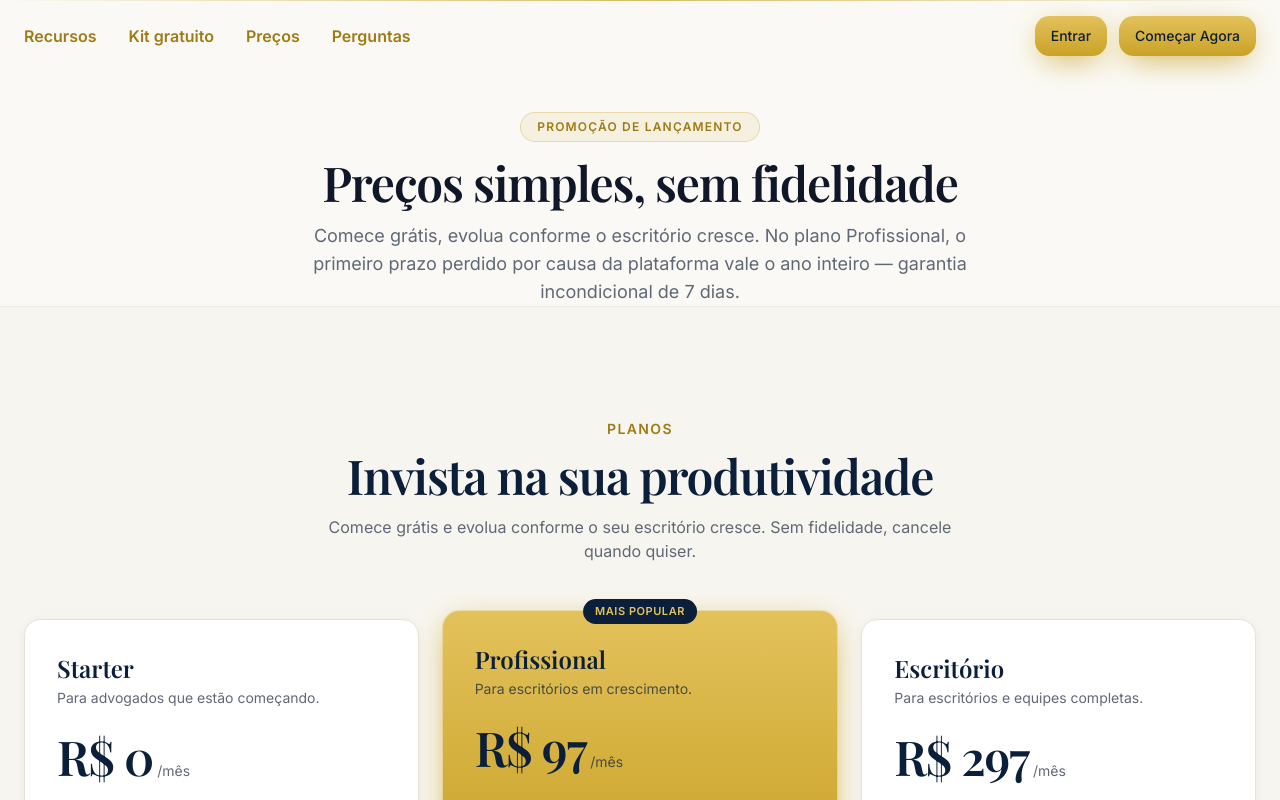
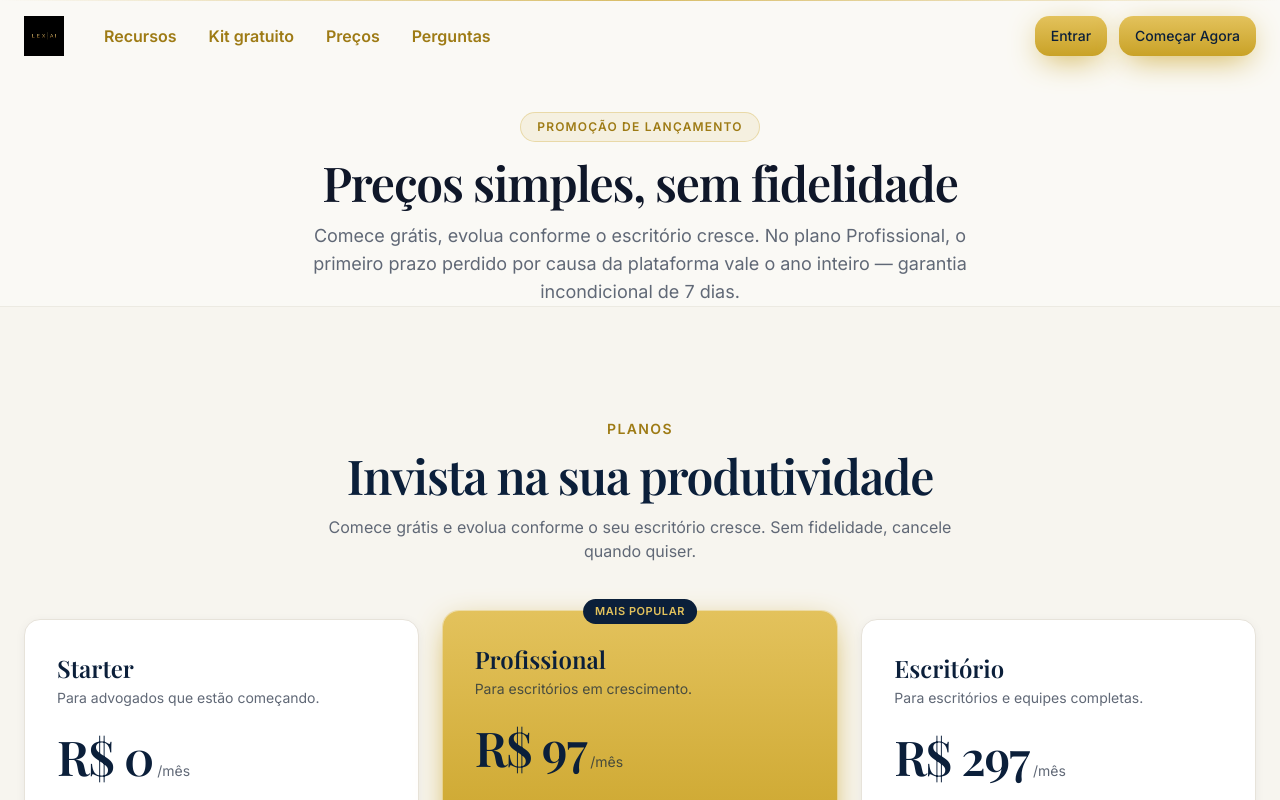
Before and after one commit to BONOVOXDF/lexai, a Next.js app in the folder frontend/: page /precos in a window 1280 px wide. Shown: the top 800 px of the page. Built offline with nearby package versions, Linux system fonts and the light colour scheme.

Commit message:
logo da marca em navbar, sidebar, telas de auth e favicon

```diff
--- a/frontend/components/auth/auth-layout.tsx
+++ b/frontend/components/auth/auth-layout.tsx
@@ -28,6 +28,9 @@ export function AuthLayout({
         </div>
 
         <div className="relative z-10">
+          <Link href="/" aria-label="LEX AI">
+            <Logo size="md" />
+          </Link>
           <motion.h2
             initial={{ opacity: 0, y: 24 }}
             animate={{ opacity: 1, y: 0 }}
--- a/frontend/components/dashboard/sidebar.tsx
+++ b/frontend/components/dashboard/sidebar.tsx
@@ -5,7 +5,6 @@ import Link from "next/link";
 import { usePathname, useRouter } from "next/navigation";
 import {
   Calendar,
-  Contact,
   CreditCard,
   FileText,
   FolderOpen,
@@ -65,6 +64,7 @@ function SidebarContent() {
 
       <div className="flex h-16 shrink-0 items-center border-b border-white/10 px-5">
         <Link href="/dashboard" className="flex items-center gap-2.5">
+          <Logo size="sm" />
           <span className="font-display text-xl font-semibold tracking-tight">
             LEX <span className="text-gradient-gold">AI</span>
           </span>
--- a/frontend/components/landing/navbar.tsx
+++ b/frontend/components/landing/navbar.tsx
@@ -4,6 +4,7 @@ import * as React from "react";
 import Link from "next/link";
 import { Menu, X } from "lucide-react";
 import { Button } from "@/components/ui/button";
+import { Logo } from "@/components/logo";
 import { cn } from "@/lib/utils";
 
 const NAV_LINKS = [
@@ -38,7 +39,11 @@ export function LandingNavbar() {
       <div className="absolute inset-x-0 top-0 h-px bg-gradient-to-r from-transparent via-gold/70 to-transparent" />
 
       <div className="mx-auto flex max-w-7xl items-center justify-between px-4 sm:px-6">
-        <nav className="hidden items-center gap-8 md:flex">
+        <div className="flex items-center gap-10">
+          <Link href="/" aria-label="LEX AI">
+            <Logo size="sm" />
+          </Link>
+          <nav className="hidden items-center gap-8 md:flex">
           {NAV_LINKS.map((link) => (
             <a
               key={link.href}
@@ -48,7 +53,8 @@ export function LandingNavbar() {
               {link.label}
             </a>
           ))}
-        </nav>
+          </nav>
+        </div>
 
         <div className="hidden items-center gap-3 md:flex">
           <Link href="/login">
```
Also changed, not shown: frontend/app/icon.png, frontend/public/logo.png.
